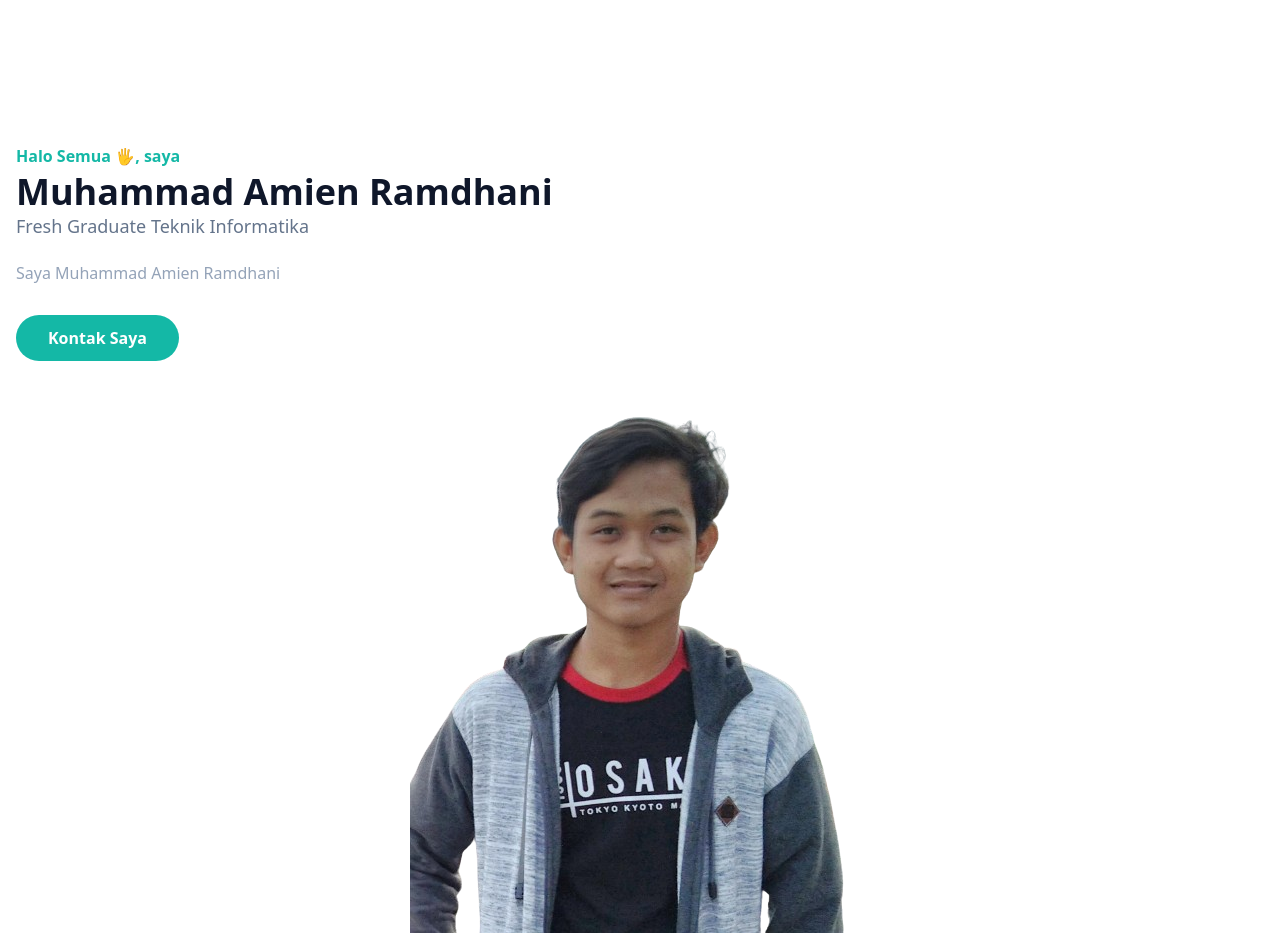
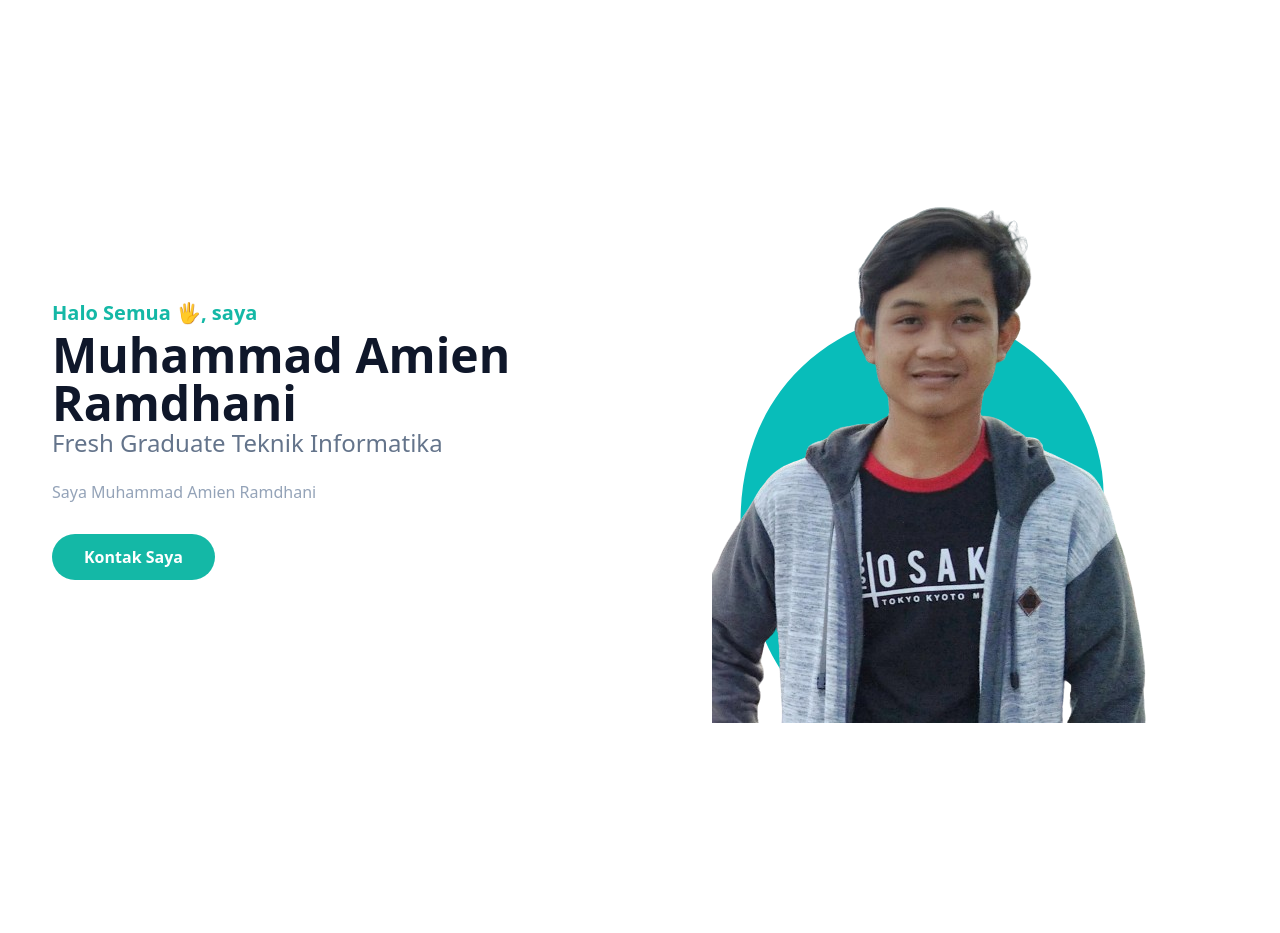
Before and after one commit to amienramdhani/portofolio-web-amien, a website: page index.html in a window 1280 px wide. After the commit the page ends 800 px from the top, so only its background shows below. Drawn offline with Linux system fonts and the light colour scheme.

Commit message:
Add Hero Section

```diff
--- a/index.html
+++ b/index.html
@@ -11,14 +11,14 @@
     <section id="home" class="pt-36">
       <div class="container">
         <div class="flex flex-wrap">
-          <div class="w-full self-center px-4">
-            <h1 class="text-base font-semibold text-primary">
+          <div class="w-full self-center px-4 lg:w-1/2">
+            <h1 class="text-base font-semibold text-primary md:text-xl">
               Halo Semua 🖐, saya
-              <span class="block font-bold text-dark text-4xl mt-1"
+              <span class="block font-bold text-dark text-4xl mt-1 lg:text-5xl"
                 >Muhammad Amien Ramdhani</span
               >
             </h1>
-            <h2 class="font-medium text-slate-500 text-lg mb-5">
+            <h2 class="font-medium text-slate-500 text-lg mb-5 lg:text-2xl">
               Fresh Graduate Teknik Informatika
             </h2>
             <p class="font-medium text-slate-400 mb-10 leading-relaxed">
@@ -31,13 +31,29 @@
               >Kontak Saya</a
             >
           </div>
-          <div class="w-full self-end px-4">
-            <div class="mt-10">
+          <div class="w-full self-end px-4 lg:w-1/2">
+            <div class="relative mt-10 lg:mt-9 lg:right-0">
               <img
                 src="src/img/amien.png"
                 alt="Amien Ramdhani"
                 class="max-w-full mx-auto"
               />
+              <span
+                class="absolute -bottom-0 -z-10 left-1/2 -translate-x-1/2 md:scale-125"
+              >
+                <svg
+                  width="400"
+                  height="400"
+                  viewBox="0 0 200 200"
+                  xmlns="http://www.w3.org/2000/svg"
+                >
+                  <path
+                    fill="#08BDBA"
+                    d="M49.4,-43.5C59.8,-26.3,61.2,-6,55.3,9.7C49.4,25.5,36.2,36.7,18.6,49.2C1,61.8,-21.1,75.7,-38.2,70.8C-55.4,65.8,-67.5,42,-71.7,18C-75.8,-6,-72,-30.1,-58.7,-48C-45.4,-65.9,-22.7,-77.4,-1.6,-76.2C19.5,-74.9,38.9,-60.7,49.4,-43.5Z"
+                    transform="translate(100 100) scale(1.1)"
+                  />
+                </svg>
+              </span>
             </div>
           </div>
         </div>
--- a/tailwind.config.js
+++ b/tailwind.config.js
@@ -2,11 +2,18 @@
 module.exports = {
   content: ['index.html'],
   theme: {
+    container: {
+      center: true,
+      padding: '36px',
+    },
     extend: {
       colors: {
         primary: '#14b8a6',
         dark: '#0f172a',
       },
+      screens: {
+        '2xl': '1320px',
+      },
     },
   },
   plugins: [],
```
Also changed, not shown: src/output.css.
